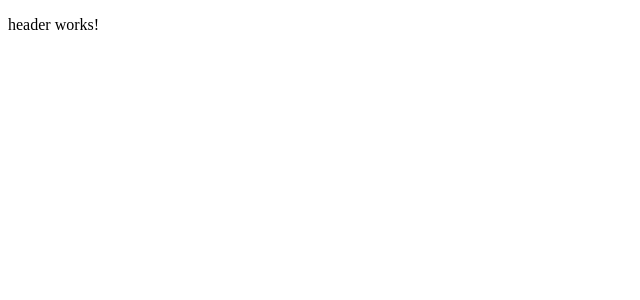
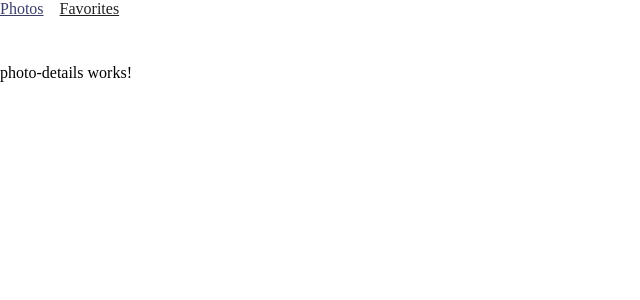
Before and after one commit to atsa21/photo-library, an Angular app: page /photos/1 in a window 1280 px wide. Before the commit this address led to /. Shown: the top 300 px of the page, without its empty margins (0-640 px from the left). Built offline with nearby package versions, Linux system fonts and the light colour scheme.

Commit message:
FEAT: add-basic-header

```diff
--- a/src/app/app.routes.ts
+++ b/src/app/app.routes.ts
@@ -1,5 +1,9 @@
 import { Routes } from '@angular/router';
 
 export const routes: Routes = [
-  { path: '', redirectTo: 'photo', pathMatch: 'full' }
+  { path: '', redirectTo: 'photos', pathMatch: 'full' },
+  { path: 'photos', loadComponent: () => import('./features/photos/photos.component').then(m => m.PhotosComponent) },
+  { path: 'favorites', loadComponent: () => import('./features/favorites/favorites.component').then(m => m.FavoritesComponent) },
+  { path: 'photos/:id', loadComponent: () => import('./features/photo-details/photo-details.component').then(m => m.PhotoDetailsComponent) },
+  { path: '**', redirectTo: '' },
 ];
--- /dev/null
+++ b/src/app/core/constants/index.ts
@@ -0,0 +1 @@
+export * from './nav-list.const';
--- /dev/null
+++ b/src/app/core/constants/nav-list.const.ts
@@ -0,0 +1,6 @@
+import { NavListModel } from "@core/models";
+
+export const NAV_LIST: NavListModel[] = [
+  { label: 'Photos', path: 'photos' },
+  { label: 'Favorites', path: 'favorites' },
+];
--- /dev/null
+++ b/src/app/core/models/index.ts
@@ -0,0 +1 @@
+export * from './nav-list.model';
--- /dev/null
+++ b/src/app/core/models/nav-list.model.ts
@@ -0,0 +1,4 @@
+export interface NavListModel {
+  label: string;
+  path: string;
+}
--- a/src/app/shared/components/header/header.component.html
+++ b/src/app/shared/components/header/header.component.html
@@ -1 +1,7 @@
-<p>header works!</p>
+<header class="header">
+  <nav class="nav-list">
+    @for (nav of navList; track nav.label) {
+      <a class="nav-list-item" [routerLink]="nav.path" routerLinkActive="active">{{ nav.label }}</a>
+    }
+  </nav>
+</header>
--- a/src/app/shared/components/header/header.component.scss
+++ b/src/app/shared/components/header/header.component.scss
@@ -0,0 +1,20 @@
+.header {
+  display: flex;
+  height: 64px;
+  width: 100%;
+
+  & .nav-list {
+    display: flex;
+    justify-content: center;
+    gap: 16px;
+
+    &-item {
+      display: flex;
+      color: #212121;
+
+      &.active {
+        color: #3c3e6a;
+      }
+    }
+  }
+}
--- a/src/app/shared/components/header/header.component.ts
+++ b/src/app/shared/components/header/header.component.ts
@@ -1,11 +1,14 @@
 import { Component } from '@angular/core';
+import { RouterLink, RouterLinkActive } from '@angular/router';
+import { NAV_LIST } from '@core/constants';
+import { NavListModel } from '@core/models';
 
 @Component({
   selector: 'app-header',
-  imports: [],
+  imports: [RouterLink, RouterLinkActive],
   templateUrl: './header.component.html',
   styleUrl: './header.component.scss',
 })
 export class HeaderComponent {
-
+  navList: NavListModel[] = NAV_LIST;
 }
--- a/src/styles.scss
+++ b/src/styles.scss
@@ -1 +1,5 @@
-/* You can add global styles to this file, and also import other style files */
+* {
+  box-sizing: border-box;
+  margin: 0;
+  padding: 0;
+}
```
Also changed, not shown: 1 other file (tests, documents, lock files or other folders).
